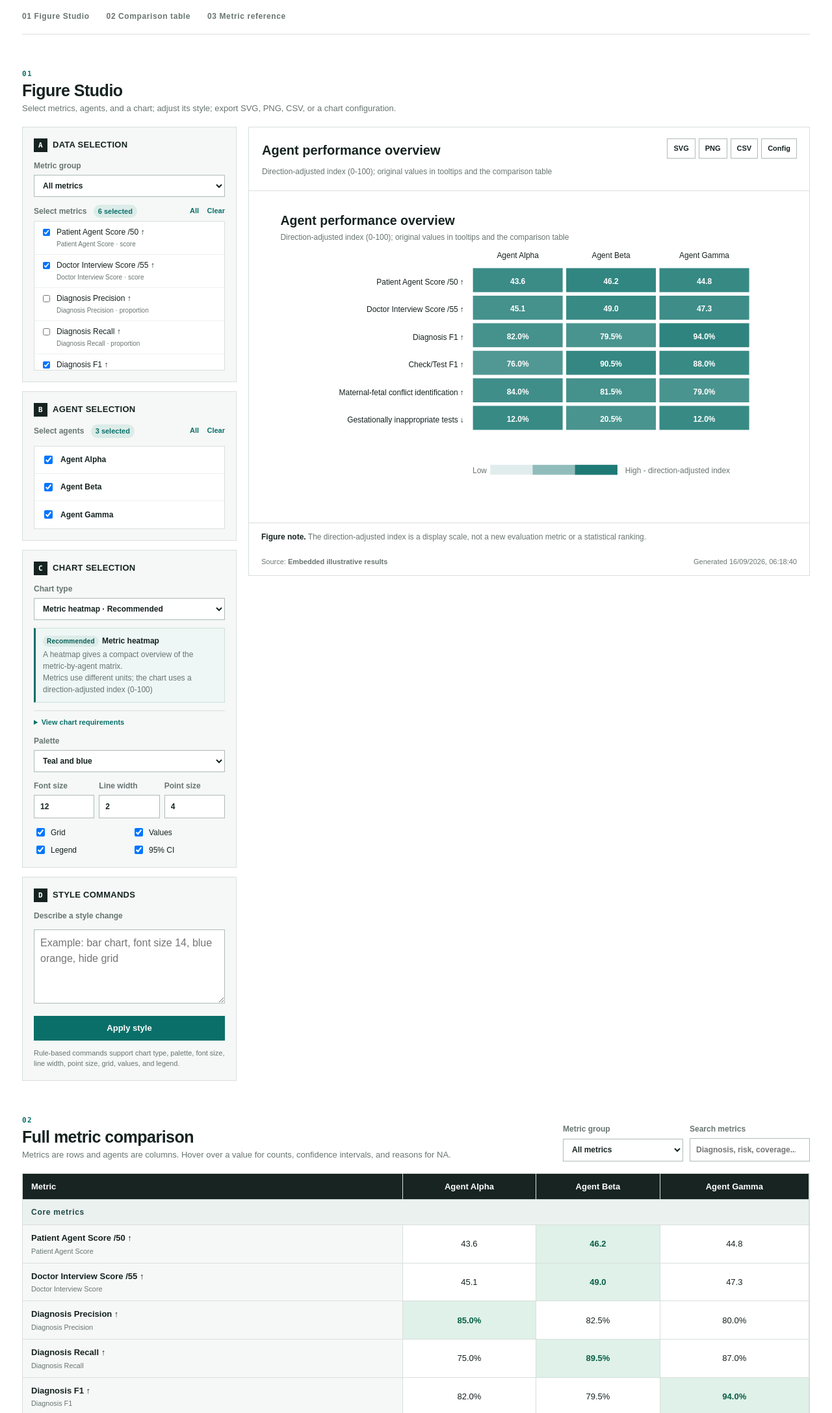
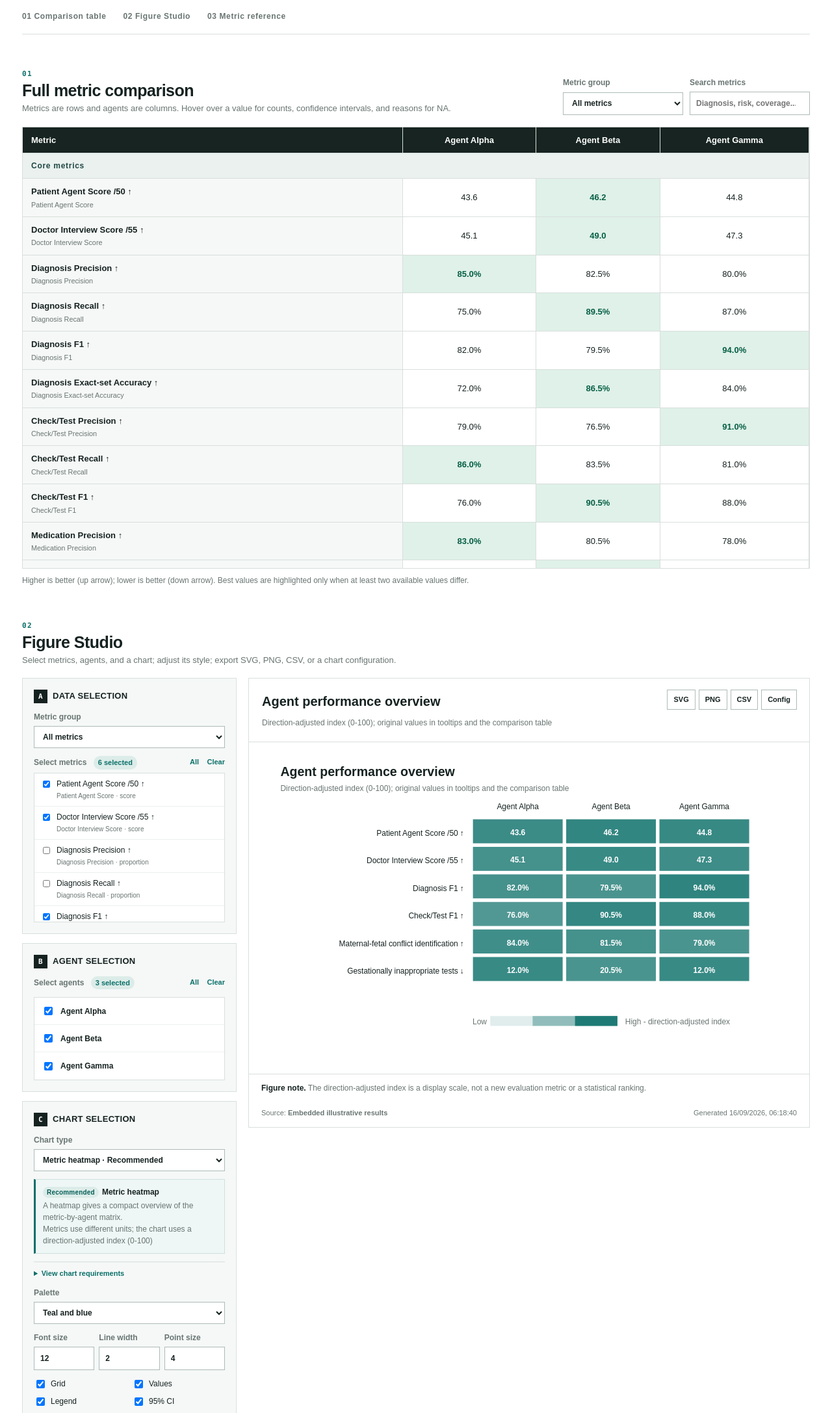
Before and after one commit to DEATH3x7/project-demos, a plain HTML site: page evaluation.html in a window 1280 px wide. Shown: the part 626-2800 px from the top of the page at 65% size. Drawn offline with Linux system fonts and the light colour scheme.

Commit message:
Restore metrics-first layout and simplify BGI showcase details

```diff
--- a/evaluation.html
+++ b/evaluation.html
@@ -265,12 +265,41 @@ footer { max-width: 1540px; margin: 0 auto; padding: 20px 34px 34px; border-top:
 
     <section class="summary-grid" id="summaryGrid" aria-label="Evaluation summary"></section>
 
-    <nav class="section-nav" aria-label="Page sections"><a href="#studio">01 Figure Studio</a><a href="#comparison">02 Comparison table</a><a href="#definitions">03 Metric reference</a></nav>
+    <nav class="section-nav" aria-label="Page sections"><a href="#comparison">01 Comparison table</a><a href="#studio">02 Figure Studio</a><a href="#definitions">03 Metric reference</a></nav>
+
+    <section class="section" id="comparison">
+      <div class="section-heading">
+        <div>
+          <span class="section-number">01</span>
+          <h2>Full metric comparison</h2>
+          <p>Metrics are rows and agents are columns. Hover over a value for counts, confidence intervals, and reasons for NA.</p>
+        </div>
+        <div class="table-tools">
+          <label>Metric group
+            <select id="tableGroup">
+              <option value="all">All metrics</option>
+              <option value="core">Core metrics</option>
+              <option value="comprehensive">Additional metrics</option>
+            </select>
+          </label>
+          <label>Search metrics
+            <input id="metricSearch" type="search" placeholder="Diagnosis, risk, coverage...">
+          </label>
+        </div>
+      </div>
+      <div class="table-wrap">
+        <table id="metricsTable">
+          <thead id="metricsHead"></thead>
+          <tbody id="metricsBody"></tbody>
+        </table>
+      </div>
+      <p class="footnote">Higher is better (up arrow); lower is better (down arrow). Best values are highlighted only when at least two available values differ.</p>
+    </section>
 
     <section class="section" id="studio">
       <div class="section-heading compact">
         <div>
-          <span class="section-number">01</span>
+          <span class="section-number">02</span>
           <h2>Figure Studio</h2>
           <p>Select metrics, agents, and a chart; adjust its style; export SVG, PNG, CSV, or a chart configuration.</p>
         </div>
@@ -381,35 +410,6 @@ footer { max-width: 1540px; margin: 0 auto; padding: 20px 34px 34px; border-top:
           </div>
         </div>
       </div>
-    </section>
-
-    <section class="section" id="comparison">
-      <div class="section-heading">
-        <div>
-          <span class="section-number">02</span>
-          <h2>Full metric comparison</h2>
-          <p>Metrics are rows and agents are columns. Hover over a value for counts, confidence intervals, and reasons for NA.</p>
-        </div>
-        <div class="table-tools">
-          <label>Metric group
-            <select id="tableGroup">
-              <option value="all">All metrics</option>
-              <option value="core">Core metrics</option>
-              <option value="comprehensive">Additional metrics</option>
-            </select>
-          </label>
-          <label>Search metrics
-            <input id="metricSearch" type="search" placeholder="Diagnosis, risk, coverage...">
-          </label>
-        </div>
-      </div>
-      <div class="table-wrap">
-        <table id="metricsTable">
-          <thead id="metricsHead"></thead>
-          <tbody id="metricsBody"></tbody>
-        </table>
-      </div>
-      <p class="footnote">Higher is better (up arrow); lower is better (down arrow). Best values are highlighted only when at least two available values differ.</p>
     </section>
 
     <section class="section" id="definitions">
```
Also changed, not shown: extractor.html (+3 -6 lines), index.html (+1 -1 lines), 1 other file.
